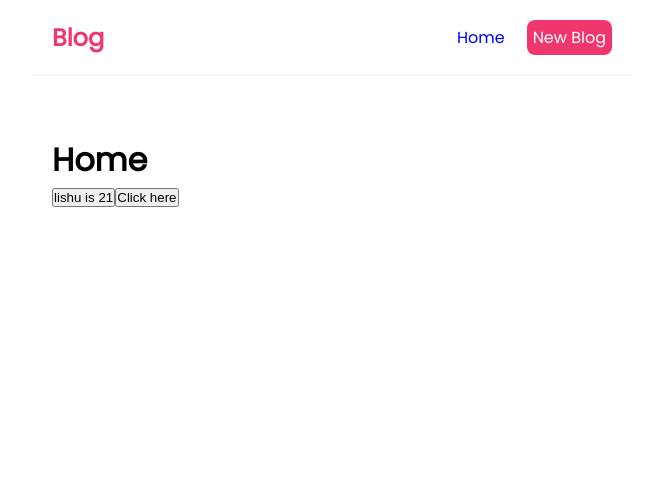
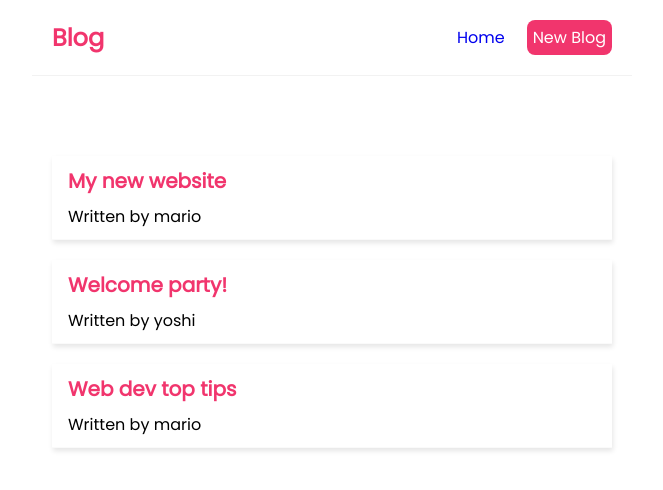
Before and after one commit to LishuGupta652/react-blog-post, a React (Create React App) app: page / in a window 1280 px wide. Shown: the top 490 px of the page, without its empty margins (308-971 px from the left). Built offline with nearby package versions, Linux system fonts and the light colour scheme.

Commit message:
terminal

```diff
--- a/src/Home.js
+++ b/src/Home.js
@@ -1,20 +1,25 @@
 import React, { useState } from "react";
 
 const Home = () => {
-  const [name, setName] = useState("lishu");
-  const [age, setAge] = useState(21);
-  const handleClick = (e) => {
-    setName("gupta");
-    setAge(30);
-  };
-  const handleClickAnon = (name, e) => {};
+  const [blogs, setBlogs] = useState([
+    { title: "My new website", body: "lorem ipsum...", author: "mario", id: 1 },
+    { title: "Welcome party!", body: "lorem ipsum...", author: "yoshi", id: 2 },
+    {
+      title: "Web dev top tips",
+      body: "lorem ipsum...",
+      author: "mario",
+      id: 3,
+    },
+  ]);
+
   return (
     <div className="home">
-      <h1>Home</h1>
-      <button onClick={handleClick}>
-        {name} is {age}
-      </button>
-      <button onClick={(e) => handleClickAnon("lishu", e)}>Click here</button>
+      {blogs.map((blog) => (
+        <div className="blog-preview" key={blog.id}>
+          <h2>{blog.title}</h2>
+          <p>Written by {blog.author}</p>
+        </div>
+      ))}
     </div>
   );
 };
--- a/src/index.css
+++ b/src/index.css
@@ -78,3 +78,20 @@
   margin: 40px auto;
   padding: 20px;
 }
+
+/* blog previews / list */
+.blog-preview {
+  padding: 10px 16px;
+  margin: 20px 0;
+  border-bottom: 1px solid #fafafa;
+  box-shadow: 1px 3px 5px rgba(0, 0, 0, 0.1);
+}
+.blog-preview:hover {
+  box-shadow: 1px 5px 8px rgba(0, 0, 0, 0.2);
+  transition: 0.25s ease-in-out;
+}
+.blog-preview h2 {
+  font-size: 20px;
+  color: #f1356d;
+  margin-bottom: 8px;
+}
```
